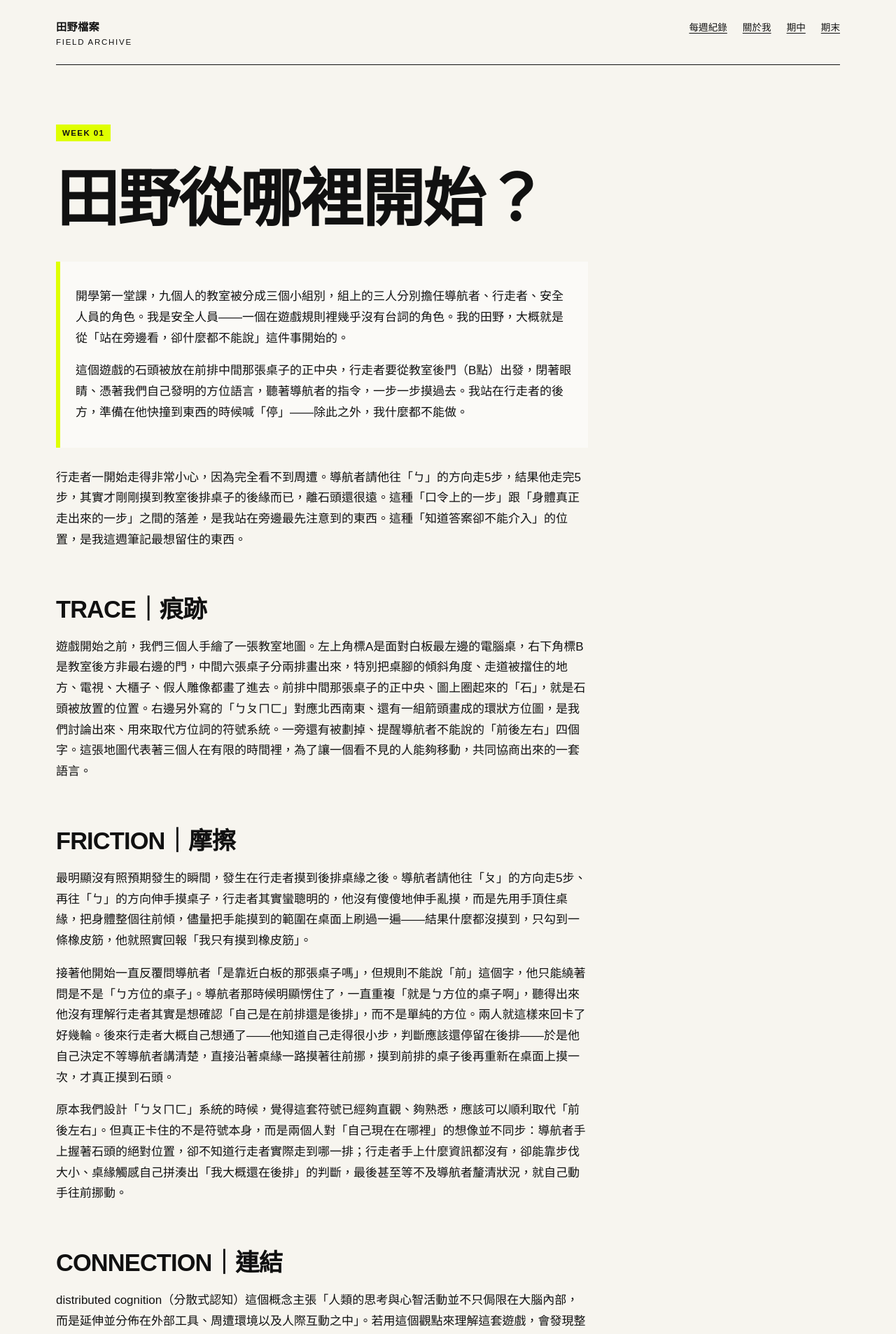
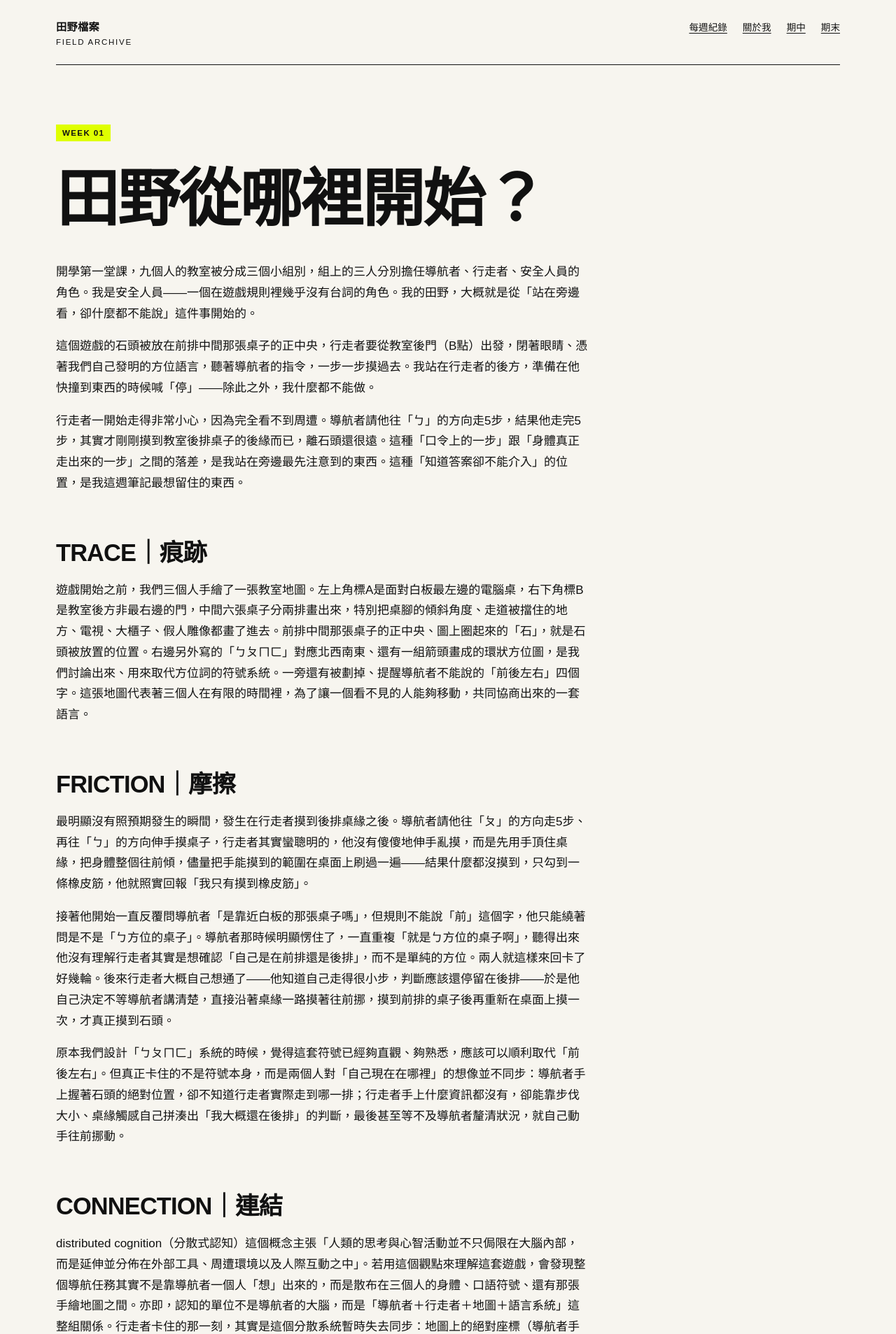
Before and after one commit to Khochiat/fieldworkarchive, a Jekyll site: the page built from weeks/week-01.md, in a window 1280 px wide. Shown: the top 1907 px of the page at 70% size. Built offline with Jekyll 4.4.1, drawn with Linux system fonts in a browser that asks for light colours.

```diff
--- a/weeks/week-01.md
+++ b/weeks/week-01.md
@@ -7,8 +7,8 @@ permalink: /weeks/week-01/
 
 # 田野從哪裡開始？
 
->開學第一堂課，九個人的教室被分成三個小組別，組上的三人分別擔任導航者、行走者、安全人員的角色。我是安全人員——一個在遊戲規則裡幾乎沒有台詞的角色。我的田野，大概就是從「站在旁邊看，卻什麼都不能說」這件事開始的。
->
+開學第一堂課，九個人的教室被分成三個小組別，組上的三人分別擔任導航者、行走者、安全人員的角色。我是安全人員——一個在遊戲規則裡幾乎沒有台詞的角色。我的田野，大概就是從「站在旁邊看，卻什麼都不能說」這件事開始的。
+
 這個遊戲的石頭被放在前排中間那張桌子的正中央，行走者要從教室後門（B點）出發，閉著眼睛、憑著我們自己發明的方位語言，聽著導航者的指令，一步一步摸過去。我站在行走者的後方，準備在他快撞到東西的時候喊「停」——除此之外，我什麼都不能做。
 
 行走者一開始走得非常小心，因為完全看不到周遭。導航者請他往「ㄅ」的方向走5步，結果他走完5步，其實才剛剛摸到教室後排桌子的後緣而已，離石頭還很遠。這種「口令上的一步」跟「身體真正走出來的一步」之間的落差，是我站在旁邊最先注意到的東西。這種「知道答案卻不能介入」的位置，是我這週筆記最想留住的東西。
```
